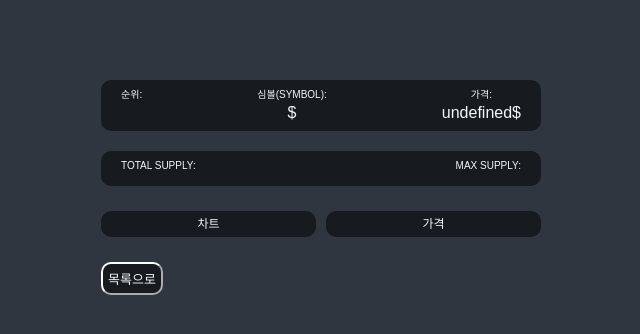
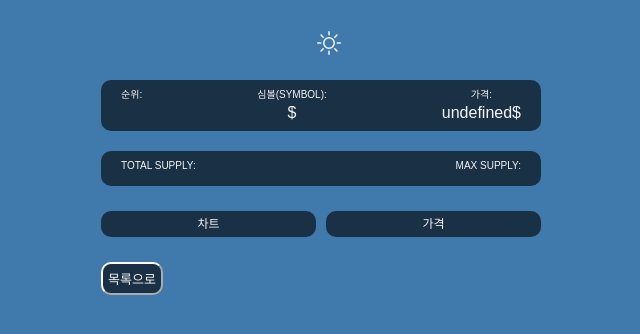
Before and after one commit to sangboking/CoinTracker, a React (Create React App) app: page /#/1 in a window 1280 px wide. Shown: the top 334 px of the page, without its empty margins (319-959 px from the left). Built offline with nearby package versions, Linux system fonts and the light colour scheme; no server answers.

Commit message:
recoil로 상태관리,darkmode추가,홈css변경

```diff
--- a/package.json
+++ b/package.json
@@ -16,9 +16,11 @@
     "react-apexcharts": "^1.3.9",
     "react-dom": "^17.0.2",
     "react-helmet": "^6.1.0",
+    "react-icons": "^4.3.1",
     "react-query": "^3.34.7",
     "react-router-dom": "^5.3.0",
     "react-scripts": "5.0.0",
+    "recoil": "^0.5.2",
     "styled-components": "^5.3.3",
     "typescript": "^4.5.4",
     "web-vitals": "^2.1.3"
@@ -55,5 +57,5 @@
     "gh-pages": "^3.2.3",
     "shx": "^0.3.4"
   },
-  "hompage":"https://sangboking.github.io/cointracker"
+  "hompage": "https://sangboking.github.io/cointracker"
 }
--- a/src/App.tsx
+++ b/src/App.tsx
@@ -1,6 +1,10 @@
 import {createGlobalStyle} from 'styled-components';
 import Router from './Router';
 import { ReactQueryDevtools } from 'react-query/devtools';
+import {ThemeProvider} from 'styled-components';
+import { lightTheme,darkTheme } from './theme'
+import { useRecoilValue } from 'recoil';
+import { isDarkAtom } from './atoms';
 
 const GlobalStyle = createGlobalStyle`
   @import url('https://fonts.googleapis.com/css2?family=Source+Sans+Pro:wght@300;400&display=swap');
@@ -67,11 +71,15 @@ const GlobalStyle = createGlobalStyle`
 
 
 function App() {
+  const isDark = useRecoilValue(isDarkAtom)
+
   return (
     <>
-      <GlobalStyle/>
-      <Router/>
-      <ReactQueryDevtools initialIsOpen={true}/>
+      <ThemeProvider theme={isDark ? darkTheme:lightTheme}>
+        <GlobalStyle/>
+        <Router />
+        <ReactQueryDevtools initialIsOpen={true}/>
+      </ThemeProvider>
     </>
   );
 }
--- a/src/Router.tsx
+++ b/src/Router.tsx
@@ -1,6 +1,7 @@
 import {HashRouter, Switch, Route} from "react-router-dom";
 import Coin from "./routes/Coin";
 import Coins from "./routes/Coins";
+
 
 
 
@@ -9,10 +10,10 @@ function Router(){
       <HashRouter>
         <Switch>
           <Route path="/:coinId">
-              <Coin />
+            <Coin />
           </Route>
           <Route path="/">
-              <Coins />
+            <Coins/>
           </Route>
         </Switch>
       </HashRouter>
--- /dev/null
+++ b/src/atoms.ts
@@ -0,0 +1,6 @@
+import {atom} from 'recoil';
+
+export const isDarkAtom = atom({
+  key:"isDark",
+  default:true,
+})
--- a/src/index.tsx
+++ b/src/index.tsx
@@ -1,9 +1,9 @@
 import React from 'react';
 import ReactDOM from 'react-dom';
 import App from './App';
-import {ThemeProvider} from 'styled-components';
-import { theme } from './theme'
+
 import { QueryClient,QueryClientProvider } from 'react-query';
+import { RecoilRoot } from 'recoil';
 
 const queryClient = new QueryClient();
 
@@ -11,11 +11,11 @@ const queryClient = new QueryClient();
 
 ReactDOM.render(
   <React.StrictMode>
-    <QueryClientProvider client={queryClient}>
-      <ThemeProvider theme={theme}>
+    <RecoilRoot>
+      <QueryClientProvider client={queryClient}>
         <App />
-      </ThemeProvider>
-    </QueryClientProvider>
+      </QueryClientProvider>
+    </RecoilRoot>
   </React.StrictMode>,
   document.getElementById('root')
 );
--- a/src/routes/Chart.tsx
+++ b/src/routes/Chart.tsx
@@ -1,6 +1,8 @@
 import { useQuery } from 'react-query'
 import { fetchCoinHistory } from './api'
 import ApexChart from "react-apexcharts";
+import { useRecoilValue } from 'recoil';
+import { isDarkAtom } from '../atoms'
 
 
 
@@ -21,6 +23,7 @@ interface IHistorical {
 }
 
 export default function Chart({coinId}:ChartProps) {
+  const isDark = useRecoilValue(isDarkAtom);
   const {isLoading,data} = useQuery<IHistorical[]>(["ohlcv", coinId],()=>fetchCoinHistory(coinId),
   {
     refetchInterval:10000
@@ -41,7 +44,7 @@ export default function Chart({coinId}:ChartProps) {
         ]}
         options={{
           theme:{
-            mode:"dark"
+            mode: isDark ? "dark" : "light"
           },
           chart:{
             height:300,
--- a/src/routes/Coin.tsx
+++ b/src/routes/Coin.tsx
@@ -5,6 +5,9 @@ import Chart from './Chart';
 import { useQuery } from 'react-query';
 import { fetchCoinInfo, fetchCoinTickers } from './api';
 import {Helmet} from 'react-helmet';
+import { useRecoilValue, useSetRecoilState } from 'recoil';
+import { isDarkAtom } from '../atoms';
+import { BsSun,BsMoonStarsFill } from "react-icons/bs";
 
 const Container = styled.div`
   padding:0px 20px;
@@ -20,7 +23,7 @@ const Header = styled.header`
 `;
 
 const Title = styled.h1`
-  color:${props => props.theme.accentColor};
+  color:${props => props.theme.textColor};
   font-size:48px;
 `;
 
@@ -32,7 +35,7 @@ const Loader = styled.span`
 const Overview = styled.div`
   display: flex;
   justify-content: space-between;
-  background-color: rgba(0, 0, 0, 0.5);
+  background-color:${props=>props.theme.coinbgColor};
   padding: 10px 20px;
   border-radius: 10px;
 `;
@@ -65,7 +68,7 @@ const Tab = styled.span<{ isActive : boolean }>`
   text-transform: uppercase;
   font-size: 12px;
   font-weight: 400;
-  background-color: rgba(0, 0, 0, 0.5);
+  background-color: ${props=>props.theme.coinbgColor};
   padding: 7px 0px;
   border-radius: 10px;
   color: ${(props) =>
@@ -76,7 +79,7 @@ const Tab = styled.span<{ isActive : boolean }>`
 `;
 
 const Btn = styled.button`
-  background-color: rgba(0, 0, 0, 0.5);
+  background-color: ${props=>props.theme.coinbgColor};
   cursor: pointer;
   border-radius: 10px;
   border-color: white;
@@ -88,6 +91,15 @@ const Btn = styled.button`
   flex-direction: row-reverse;
   span{
     font-size:13px;
+  }
+`;
+
+const Toggle = styled.div`
+  cursor: pointer;
+  margin-left: 1rem;
+  margin-top: .5rem;
+  svg{
+    font-size:1.5rem;
   }
 `;
 
@@ -157,11 +169,16 @@ interface PriceData{
   };
 }
 
+
+
 export default function Coin() {
   const {coinId}:Params = useParams();
   const priceMatch = useRouteMatch("/:coinId/price");
   const chartMatch = useRouteMatch("/:coinId/chart");
   const {state} = useLocation<RouteState>();
+  const isDark = useRecoilValue(isDarkAtom);
+  const setDarkAtom = useSetRecoilState(isDarkAtom);
+  const toggleDarkAtom = ()=> setDarkAtom(current=>!current)
 
 
   const { isLoading:infoLoading,data:infoData } =
@@ -183,6 +200,7 @@ export default function Coin() {
       </Helmet>
       <Header>
         <Title>{state?.name ? state.name : loading ? "Loading..." : infoData?.name}</Title>
+        <Toggle onClick={toggleDarkAtom}>{isDark?<BsSun/>:<BsMoonStarsFill/>}</Toggle>
       </Header>
       {loading
       ? <Loader>Loading...</Loader>
@@ -234,7 +252,7 @@ export default function Coin() {
             <Price coinId={coinId}/>
           </Route>
           <Route path={`/:coinId/chart`}>
-            <Chart coinId={coinId}/>
+            <Chart coinId={coinId} />
           </Route>
         </Switch>
       </>
--- a/src/routes/Coins.tsx
+++ b/src/routes/Coins.tsx
@@ -3,10 +3,13 @@ import {Link} from 'react-router-dom';
 import { useQuery } from 'react-query';
 import { fetchCoins } from './api';
 import { Helmet } from 'react-helmet';
+import { useRecoilValue, useSetRecoilState } from 'recoil';
+import { isDarkAtom } from '../atoms';
+import { BsSun,BsMoonStarsFill } from "react-icons/bs";
 
 const Container = styled.div`
   padding:0px 20px;
-  max-width: 480px;
+  max-width: 550px;
   margin:0 auto;
 `;
 
@@ -18,18 +21,27 @@ const Header = styled.header`
 `;
 
 const Title = styled.h1`
-  color:${props => props.theme.accentColor};
+  color:${props => props.theme.textColor};
   font-size:48px;
 `;
 
-const CoinsList = styled.ul``;
+const CoinsList = styled.ul`
+  display:grid;
+  grid-template-columns: 1fr 1fr;
+  column-gap: 15px;
+`;
 
 const Coin = styled.li`
-  background-color: white;
-  color:${props=>props.theme.bgColor};
-  padding:20px;
+  background-color:${props=>props.theme.coinbgColor};
+  color:${props=>props.theme.textColor};
+  padding:10px;
   margin-bottom:10px;
   border-radius: 15px;
+  transition: .3s ease-in;
+  &:hover{
+    padding:15px;
+    background-color:#54FFCE ;
+  }
   a{
     display:flex;
     align-items: center;
@@ -54,6 +66,16 @@ const Img = styled.img`
   margin-right: .5rem;
 `;
 
+const Toggle = styled.div`
+  cursor: pointer;
+  margin-left: 1rem;
+  margin-top: .5rem;
+  svg{
+    font-size:1.5rem;
+  }
+`;
+
+
 
 interface ICoin {
   id : string;
@@ -65,8 +87,15 @@ interface ICoin {
   type : string,
 }
 
+
+
+
+
 export default function Coins() {
   const { isLoading, data } = useQuery<ICoin[]>("allCoins",fetchCoins)
+  const setDarkAtom = useSetRecoilState(isDarkAtom);
+  const toggleDarkAtom = ()=> setDarkAtom(current=>!current)
+  const isDark = useRecoilValue(isDarkAtom);
 
   return (
     <Container>
@@ -76,7 +105,8 @@ export default function Coins() {
       </title>
       </Helmet>
       <Header>
-        <Title>코인</Title>
+        <Title>Coin Tracker</Title>
+        <Toggle onClick={toggleDarkAtom}>{isDark?<BsSun/>:<BsMoonStarsFill/>}</Toggle>
       </Header>
       {isLoading ? <Loader>Loading...</Loader>:<CoinsList>
         {
--- a/src/routes/Price.tsx
+++ b/src/routes/Price.tsx
@@ -112,19 +112,19 @@ export default function Price({coinId}:{coinId:string}) {
           <Tag>
             <Title>1시간 가격변동 :</Title>
             <TagItem>
-              <span>{data?.quotes.USD.percent_change_1h}</span>
+              <span>{data?.quotes.USD.percent_change_1h}%</span>
             </TagItem>
           </Tag>
           <Tag>
             <Title>6시간 가격변동 :</Title>
             <TagItem>
-              <span>{data?.quotes.USD.percent_change_6h}</span>
+              <span>{data?.quotes.USD.percent_change_6h}%</span>
             </TagItem>
           </Tag>
           <Tag>
             <Title>24시간 가격변동 :</Title>
             <TagItem>
-              <span>{data?.quotes.USD.percent_change_24h}</span>
+              <span>{data?.quotes.USD.percent_change_24h}%</span>
             </TagItem>
           </Tag>
           <span>*달러환율 기준입니다.</span>
--- a/src/styled.d.ts
+++ b/src/styled.d.ts
@@ -3,8 +3,9 @@ import 'styled-components';
 // and extend them!
 declare module 'styled-components' {
   export interface DefaultTheme {
+    bgColor:string;
     textColor:string;
-    bgColor:string;
+    coinbgColor:string;
     accentColor:string;
   }
 }
--- a/src/theme.ts
+++ b/src/theme.ts
@@ -1,7 +1,15 @@
 import { DefaultTheme } from 'styled-components';
 
-export const theme:DefaultTheme = {
-  bgColor:"#2f3640",
-  textColor:"#f5f6fa",
-  accentColor:"#9c88ff"
+export const darkTheme:DefaultTheme = {
+  bgColor:"rgb(64, 121, 172)",
+  textColor:"whitesmoke",
+  coinbgColor:"rgba(0, 0, 0, 0.6)",
+  accentColor:"red",
 }
+
+export const lightTheme:DefaultTheme = {
+  bgColor:"rgb(240, 240, 240)",
+  textColor:"rgb(75, 83, 188)",
+  coinbgColor:"white",
+  accentColor:"red",
+}
```
Also changed, not shown: 1 other file (tests, documents, lock files or other folders).
